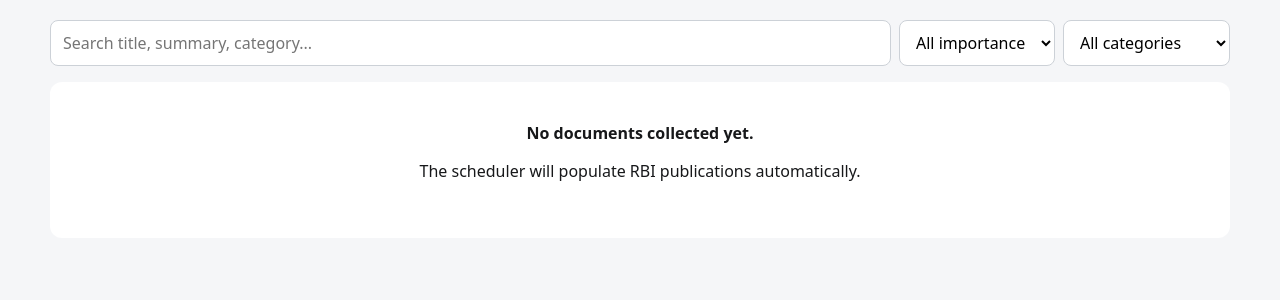
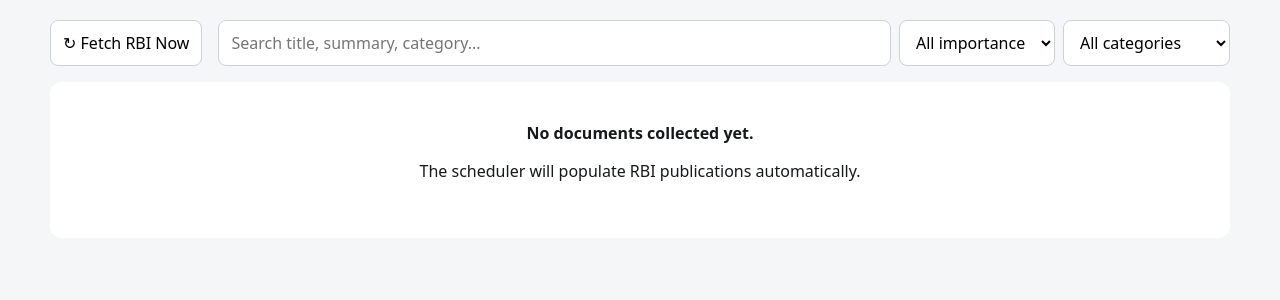
Before and after one commit to Azmth369/india-regulatory-tracker, a Flask app: page / in a window 1280 px wide. Shown: the part 98-398 px from the top of the page. Run offline with Flask 3, Linux system fonts and the light colour scheme; data that the repository does not hold is empty.

Commit message:
Add manual RBI fetch control

```diff
--- a/templates/index.html
+++ b/templates/index.html
@@ -26,6 +26,9 @@
   <div><span class="muted">AI:</span> <select id="provider"><option value="none">No AI</option><option value="gemini">Gemini</option><option value="sarvam">Sarvam</option></select></div>
 </header>
 <div class="toolbar">
+  <button id="fetchBtn" onclick="fetchRbi()">↻ Fetch RBI Now</button>
+  <span id="fetchStatus" class="status"></span>
+
   <input id="search" placeholder="Search title, summary, category..." style="flex:1;min-width:220px">
   <select id="importance"><option value="">All importance</option><option>Critical</option><option>High</option><option>Medium</option><option>Low</option></select>
   <select id="category"><option value="">All categories</option><option>Banking</option><option>Monetary Policy</option><option>Payments</option><option>NBFC</option><option>Forex</option><option>Markets</option><option>Consumer</option><option>Compliance</option><option>Other</option></select>
@@ -84,6 +87,20 @@ async function analyzeDoc(id,button){
   }catch(e){status.textContent='Request failed';}
   finally{button.disabled=false;}
 }
+
+async function fetchRbi(){
+  const btn=document.getElementById('fetchBtn'), status=document.getElementById('fetchStatus');
+  btn.disabled=true; status.textContent='Fetching RBI...';
+  try{
+    const res=await fetch('/api/scrape/rbi',{method:'POST'});
+    const data=await res.json();
+    if(data.status==='ok'){
+      status.textContent=data.found+' found · '+data.saved+' saved/updated. Reloading...';
+      setTimeout(()=>location.reload(),900);
+    }else status.textContent=data.error||'Fetch failed';
+  }catch(e){status.textContent='Request failed';}
+  finally{btn.disabled=false;}
+}
 </script>
 </body>
 </html>
```
